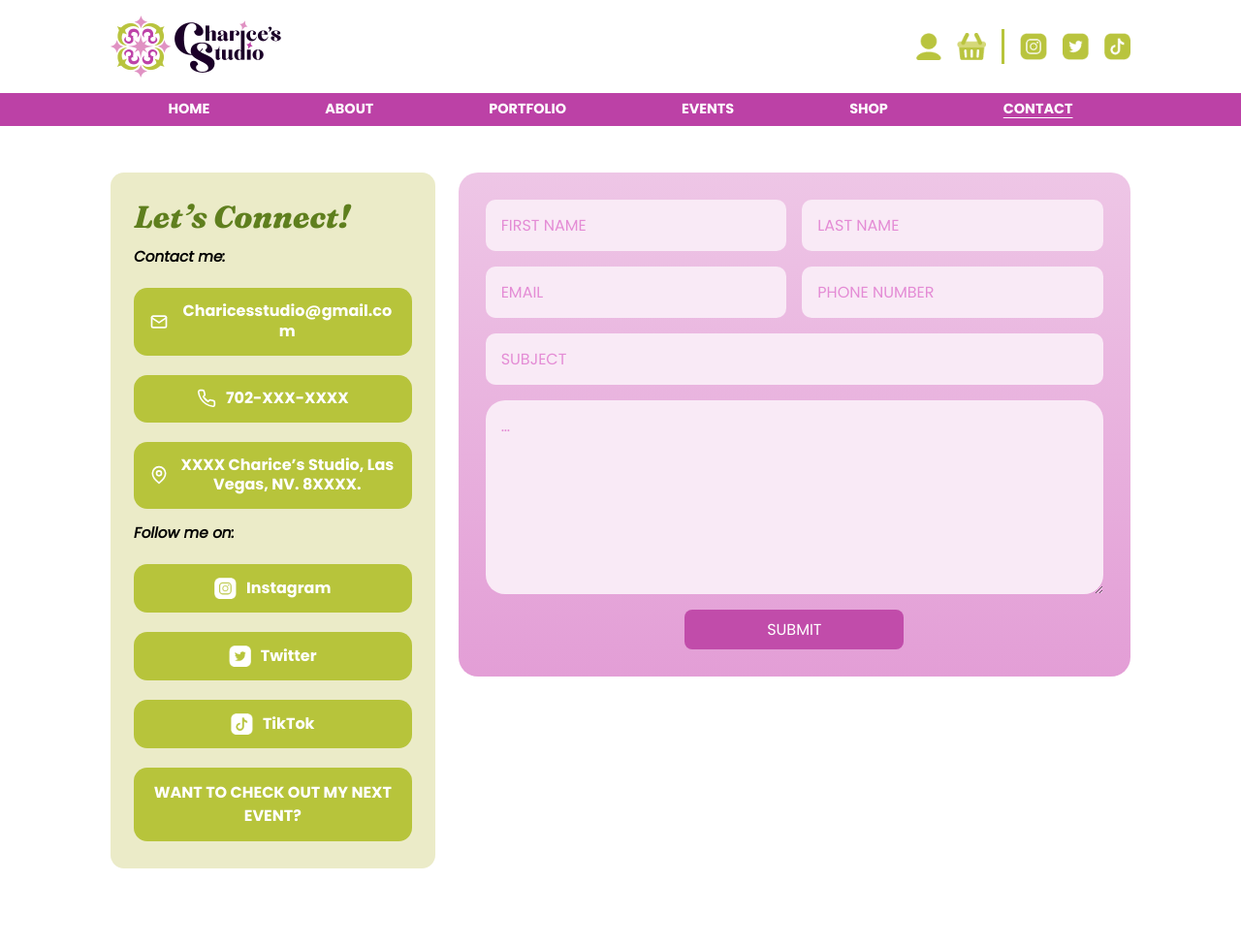
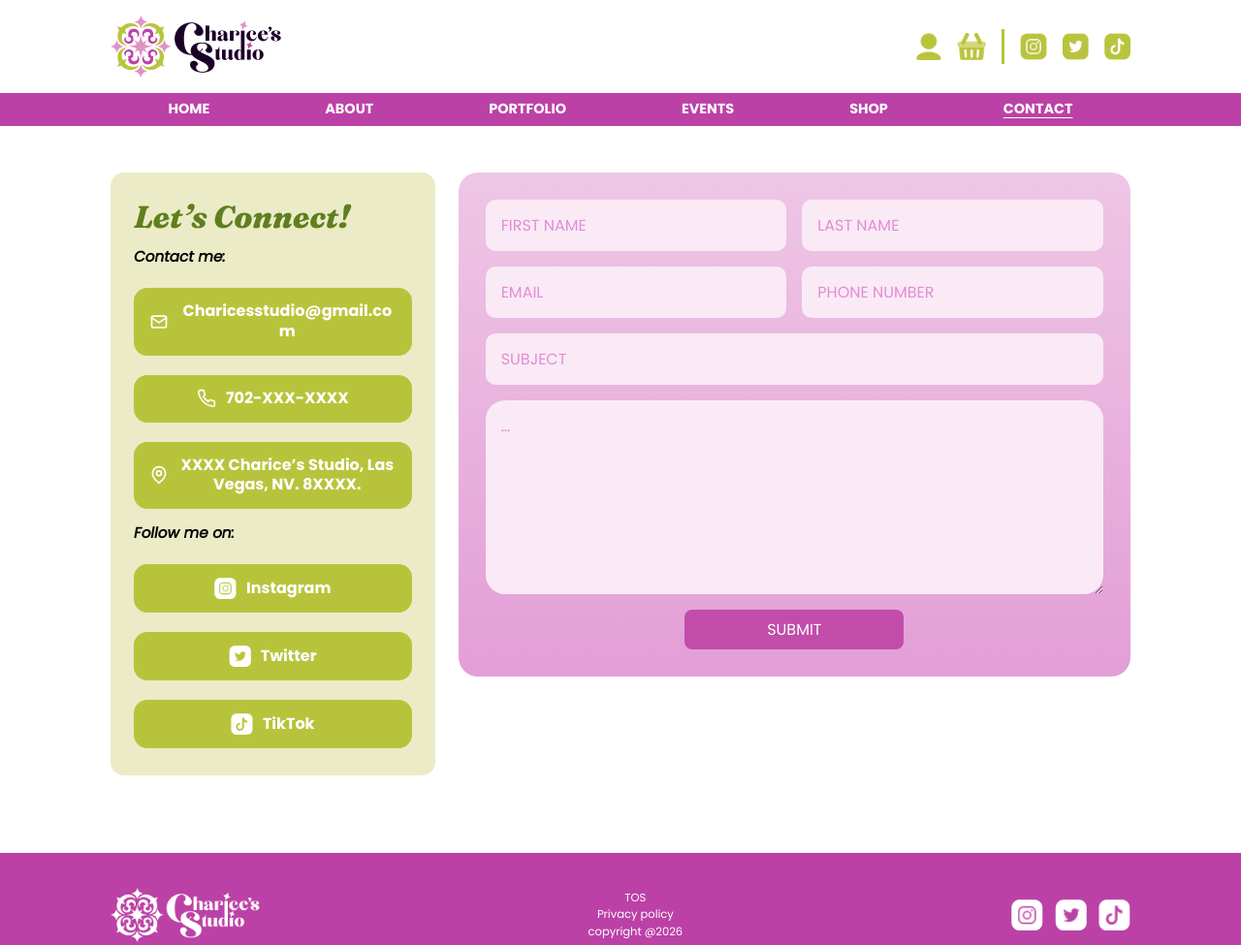
Before and after one commit to valerialamav4/Charicesstudio, a plain HTML site: page contact.html in a window 1280 px wide. Shown: the top 975 px of the page at 97% size. Drawn offline with nearby package versions, Linux system fonts and the light colour scheme.

Commit message:
Remove events link from contact.html
Removed link to upcoming events from contact page.

```diff
--- a/contact.html
+++ b/contact.html
@@ -78,7 +78,6 @@
                 src="images/icon-twitter-white.png" alt="">Twitter</a>
             <a class="cs-btn contact-link" href="https://www.tiktok.com/@charicesstudio" target="_blank"
               rel="noopener"><img src="images/icon-tiktok-white.png" alt="">TikTok</a>
-            <a class="cs-btn" href="events.html">Want to check out my next event?</a>
           </div>
         </div>
         <div class="col-md-8">
```
